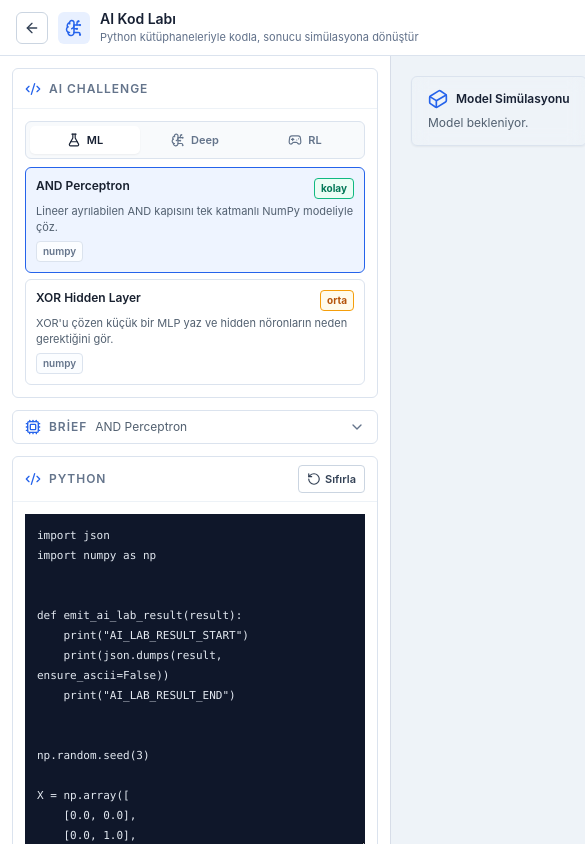
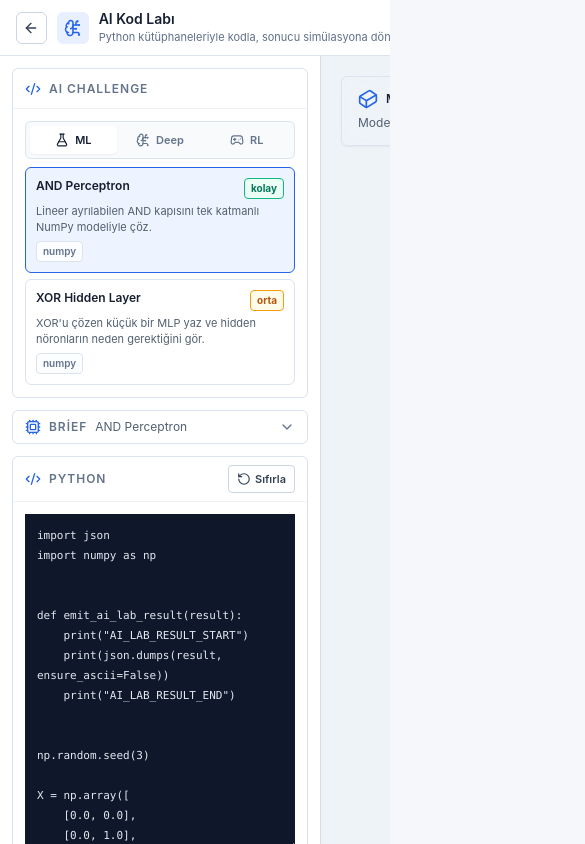
Before and after one commit to VastSea0/ai-lab, a Next.js app: page /code-lab in a window 390 px wide. Shown: the top 844 px of the page, 585 px wide, since content can reach past the window. Built offline with nearby package versions, Linux system fonts and the light colour scheme.

Commit message:
refactor: make WorkbenchShell responsive by replacing min-width constraints with CSS clamp functions

```diff
--- a/components/SandboxApp.tsx
+++ b/components/SandboxApp.tsx
@@ -429,8 +429,8 @@ export function SandboxApp({ initialView = "network" }: SandboxAppProps) {
   const accuracy = labTask.outputType === "classification" ? model.network.evaluateAccuracy(data) : null;
 
   return (
-    <WorkbenchShell minWidth={1280}>
-      <div className="grid h-full grid-cols-[300px_minmax(0,1fr)_340px] grid-rows-[56px_minmax(0,1fr)_176px] gap-px bg-[#d7dde8]">
+    <WorkbenchShell>
+      <div className="grid h-full grid-cols-[clamp(238px,23vw,300px)_minmax(0,1fr)_clamp(268px,26vw,340px)] grid-rows-[56px_minmax(0,1fr)_176px] gap-px bg-[#d7dde8]">
         <AppHeader
           task={labTask}
           epoch={model.epoch}
--- a/components/lab/code/AiCodeLabWorkspace.tsx
+++ b/components/lab/code/AiCodeLabWorkspace.tsx
@@ -140,7 +140,7 @@ export function AiCodeLabWorkspace() {
   );
 
   return (
-    <WorkbenchShell minWidth={1240}>
+    <WorkbenchShell>
       <div className="grid h-full grid-rows-[56px_minmax(0,1fr)]">
         <header className="flex h-full items-center justify-between border-b border-[#dbe3ee] bg-white px-4">
           <div className="flex min-w-0 items-center gap-2.5">
@@ -196,7 +196,7 @@ export function AiCodeLabWorkspace() {
           </div>
         </header>
 
-        <div className="grid min-h-0 grid-cols-[390px_minmax(0,1fr)] gap-px bg-[#d7dde8]">
+        <div className="grid min-h-0 grid-cols-[clamp(320px,33vw,390px)_minmax(0,1fr)] gap-px bg-[#d7dde8]">
           <aside className="min-h-0 overflow-y-auto bg-white px-3 py-3">
             <AiCodeLab onApplyResult={applyResult} applyLabel="Görselleştir" />
           </aside>
--- a/components/lab/ui/Workbench.tsx
+++ b/components/lab/ui/Workbench.tsx
@@ -23,17 +23,12 @@ function cx(...classes: Array<string | false | null | undefined>) {
 export function WorkbenchShell({
   children,
   className = "",
-  minWidth = 1280,
 }: {
   children: ReactNode;
   className?: string;
-  minWidth?: number;
 }) {
   return (
-    <main
-      className={cx("h-screen min-h-[720px] overflow-hidden bg-[#f4f7fb] text-[#172033]", className)}
-      style={{ minWidth }}
-    >
+    <main className={cx("h-screen min-h-[720px] w-screen max-w-full overflow-hidden bg-[#f4f7fb] text-[#172033]", className)}>
       {children}
     </main>
   );
```
Also changed, not shown: 1 other file (tests, documents, lock files or other folders).
